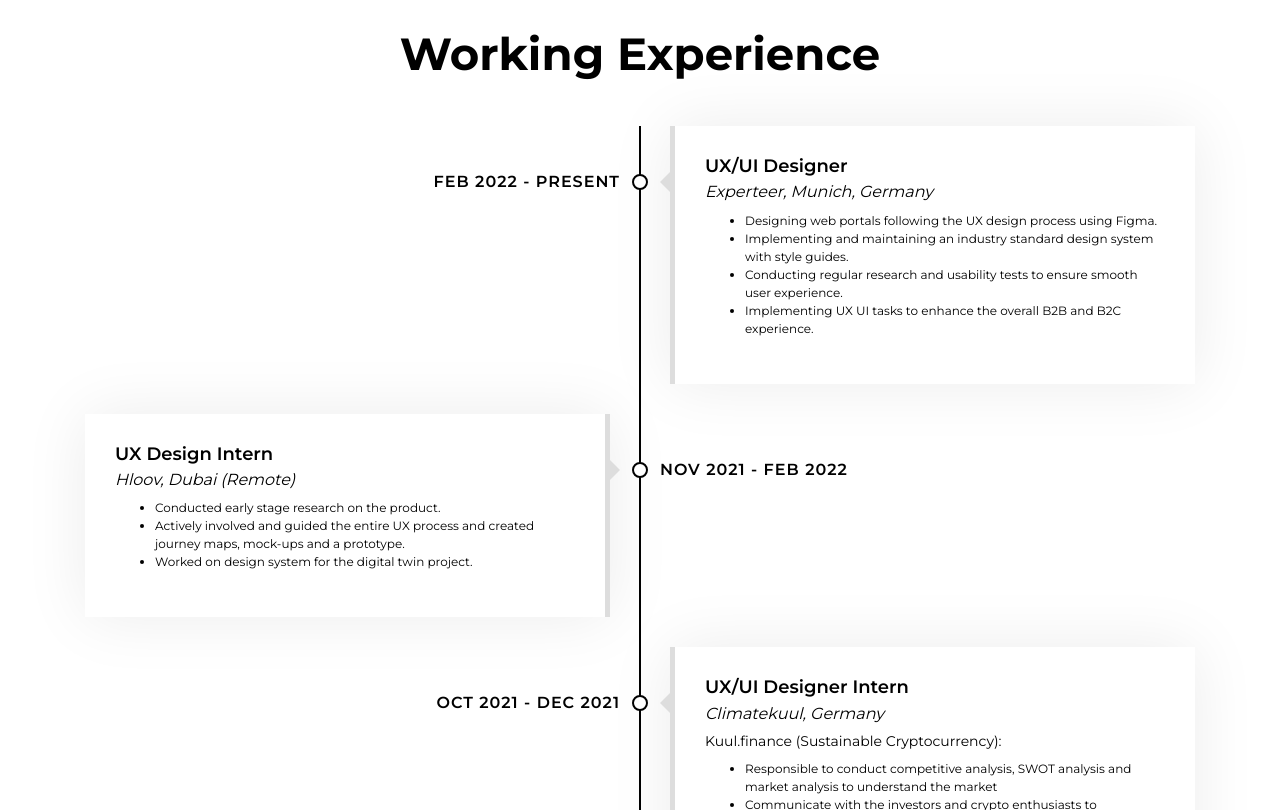
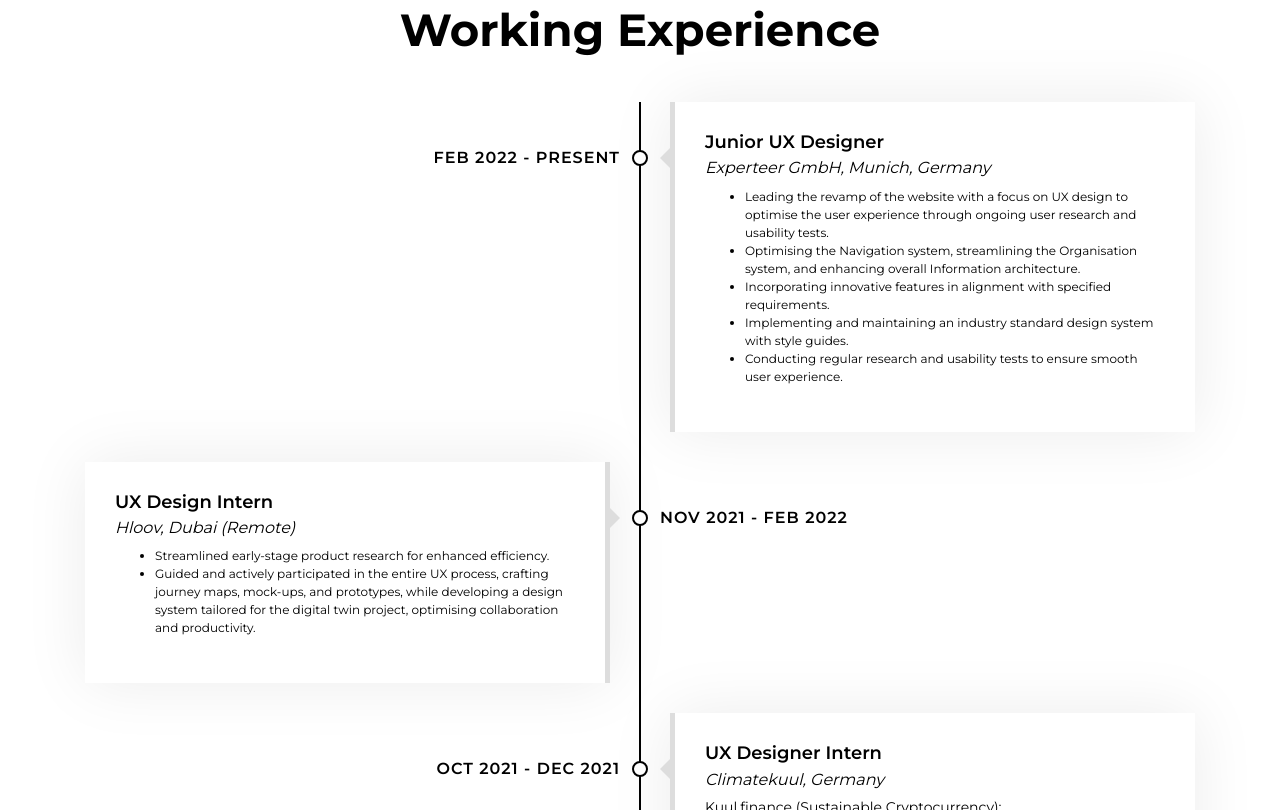
Before and after one commit to sapna-upadhya/sapna-upadhya.github.io, a plain HTML site: page index.html in a window 1280 px wide. Shown: the part 1990-2800 px from the top of the page. Drawn offline with nearby package versions, Linux system fonts and the light colour scheme.

Commit message:
Update index.html

```diff
--- a/index.html
+++ b/index.html
@@ -66,7 +66,7 @@
                                 <p>I'm</p>
                                 <h1>Sapna Upadhya</h1>
                                 <h2></h2>
-                                <div class="typed-text">UX Designer, UI Designer, UX Reseacher, Business Analyst</div>
+                                <div class="typed-text">UX Designer, UX Reseacher, Product Manager, Business Analyst</div>
                             </div>
                             <div class="hero-btn">
                                 <a class="btn" href="project-docs/CV.pdf" target="_blank" rel="noopener noreferrer">Resume</a>
@@ -184,7 +184,7 @@
                             <div class="about-text">
                                     <p>I am a UX designer with a business analysis background focused on creating beautiful experiences through designs. I offer significant experience in understanding business needs, communication with clients/stakeholders, user research, market analysis and project management.
                                         <br><br>My previous experience has taught me the importance of understanding the needs and goals of the business, voice of the customer, thinking from different perspectives and time management. I strongly believe that these skills are the pillars for my UX career and they will help me in solving UX problems through designing for the users with empathy.
-                                        <br><br>At the moment I am working as a UX designer intern at a Berlin-based startup and also working as a freelancer on a short-term project. I would love to join a team as a full-time UX designer to showcase my user research, information architecture, and interface designing skills that can solve user interface problems. I am authorized to work in Germany and ready to start immediately.
+                                        <br><br>At the moment, I am working as a Junior UX designer at Experteer GmbH. I am looking for opportunities and would love to join a team as a UX designer to showcase my user research, information architecture, and interface designing skills that can solve user interface problems.
                                     </p>
                             </div>
 
@@ -273,14 +273,15 @@
                     <div class="timeline-item right wow slideInRight" data-wow-delay="0.1s">
                         <div class="timeline-text">
                             <div class="timeline-date">Feb 2022 - Present</div>
-                            <h2>UX/UI Designer</h2>
-                            <h4>Experteer, Munich, Germany</h4>
+                            <h2>Junior UX Designer</h2>
+                            <h4>Experteer GmbH, Munich, Germany</h4>
                             <p>
                                 <ul>
-                                    <li>Designing web portals following the UX design process using Figma.</li>
+                                    <li>Leading the revamp of the website with a focus on UX design to optimise the user experience through ongoing user research and usability tests.</li>
+                                    <li>Optimising the Navigation system, streamlining the Organisation system, and enhancing overall Information architecture.</li>
+                                    <li>Incorporating innovative features in alignment with specified requirements.</li>
                                     <li>Implementing and maintaining an industry standard design system with style guides.</li>
                                     <li>Conducting regular research and usability tests to ensure smooth user experience.</li>
-                                    <li>Implementing UX UI tasks to enhance the overall B2B and B2C experience.</li>
                                   </ul>
                             </p>
                         </div>
@@ -292,9 +293,8 @@
                             <h4>Hloov, Dubai (Remote)</h4>
                             <p>
                                 <ul>
-                                    <li>Conducted early stage research on the product.</li>
-                                    <li>Actively involved and guided the entire UX process and created journey maps, mock-ups and a prototype.</li>
-                                    <li>Worked on design system for the digital twin project.</li>
+                                    <li>Streamlined early-stage product research for enhanced efficiency.</li>
+                                    <li>Guided and actively participated in the entire UX process, crafting journey maps, mock-ups, and prototypes, while developing a design system tailored for the digital twin project, optimising collaboration and productivity.</li>
                                   </ul>
                             </p>
                         </div>
@@ -302,7 +302,7 @@
                     <div class="timeline-item right wow slideInRight" data-wow-delay="0.1s">
                         <div class="timeline-text">
                             <div class="timeline-date">Oct 2021 - Dec 2021</div>
-                            <h2>UX/UI Designer Intern</h2>
+                            <h2>UX Designer Intern</h2>
                             <h4>Climatekuul, Germany</h4>
                             <p><h5>Kuul.finance (Sustainable Cryptocurrency):</h5>
                                 <ul>
@@ -326,7 +326,7 @@
                     <div class="timeline-item left wow slideInLeft" data-wow-delay="0.1s">
                         <div class="timeline-text">
                             <div class="timeline-date">June 2021 - Sept 2021</div>
-                            <h2>Freelance UX Designer</h2>
+                            <h2>Freelance UX Designer / Product Manager</h2>
                             <h4>Khareedhi, Bangalore, India</h4>
                             <p>
                                 <ul>
@@ -360,7 +360,7 @@
                     <div class="timeline-item left wow slideInLeft" data-wow-delay="0.1s">
                         <div class="timeline-text">
                             <div class="timeline-date">June 2017 - April 2019</div>
-                            <h2>Associate Business Analyst</h2>
+                            <h2>Associate Business Analyst / Application Manager</h2>
                             <h4>Cargill Business Serives, Bangalore, India</h4>
                             <p>
                                 <ul>
```
